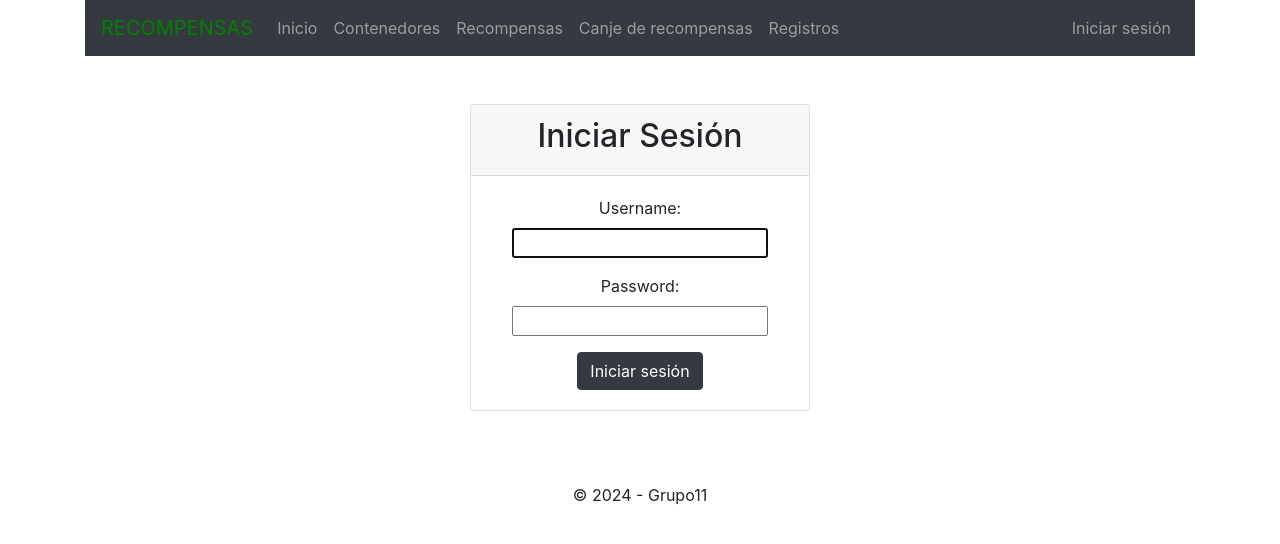
After one commit to wfarelt/BasureroSmart, a Django app: page /login/ in a window 1280 px wide. The commit adds this page. Shown: the top 544 px of the page. Run offline with Django 5.2, Linux system fonts and the light colour scheme.

Commit message:
add login and logout

```diff
--- a/BasureroSmart/settings.py
+++ b/BasureroSmart/settings.py
@@ -179,3 +179,7 @@ SIMPLE_JWT = {
     'ROTATE_REFRESH_TOKENS': True,
     'BLACKLIST_AFTER_ROTATION': True,
 }
+
+
+# settings.py
+LOGIN_URL = '/login/'
--- a/rewards/templates/base.html
+++ b/rewards/templates/base.html
@@ -12,48 +12,50 @@
 
         <header>
             <nav class="navbar navbar-expand-lg navbar-dark bg-dark">
-              <a class="navbar-brand" href="#">RECOMPENSAS</a>
+                <a class="navbar-brand" style="color: green;" href="#">RECOMPENSAS</a>
                 <button class="navbar-toggler" type="button" data-toggle="collapse" data-target="#navbarNavDropdown" aria-controls="navbarNavDropdown" aria-expanded="false" aria-label="Toggle navigation">
                     <span class="navbar-toggler-icon"></span>
                 </button>
                 <div class="collapse navbar-collapse" id="navbarNavDropdown">
                     <!-- Enlaces principales a la izquierda -->
                     <ul class="navbar-nav mr-auto">
-                      <li class="nav-item active">
+                        <li class="nav-item {% if request.path == '/' %}active{% endif %}">
                             <a class="nav-link" href="{% url 'home' %}">Inicio <span class="sr-only">(current)</span></a>
                         </li>
-                      <li class="nav-item">
+                        <li class="nav-item {% if request.path == '/rewards/containers/list' %}active{% endif %}">
                             <a class="nav-link" href="{% url 'list_container' %}">Contenedores</a>
                         </li>
-                      <li class="nav-item">
+                        <li class="nav-item {% if request.path == '/rewards/list' %}active{% endif %}">
                             <a class="nav-link" href="{% url 'list_reward' %}">Recompensas</a>
                         </li>
-                      <li class="nav-item">
+                        <li class="nav-item {% if request.path == '/rewards/claim/list' %}active{% endif %}">
                             <a class="nav-link" href="{% url 'list_claim' %}">Canje de recompensas</a>
+                        </li>
+                        <li class="nav-item {% if request.path == '/users/list' %}active{% endif %}">
+                            <a class="nav-link" href="{% url 'list_user' %}">Registros</a>
                         </li>
                     </ul>
 
                     <!-- Sección de usuario a la derecha -->
                     <ul class="navbar-nav ml-auto">
+                        {% if user.is_authenticated %}
                             <li class="nav-item dropdown">
                                 <a class="nav-link dropdown-toggle" href="#" id="navbarDropdownMenuLink" data-toggle="dropdown" aria-haspopup="true" aria-expanded="false">
-                              {% if user.is_authenticated %}
                                     {{ user.username }}
-                              {% else %}
-                                  Perfil
-                              {% endif %}
                                 </a>
                                 <div class="dropdown-menu" aria-labelledby="navbarDropdownMenuLink">
-                              {% if user.is_authenticated %}
-                                  <a class="dropdown-item" href="">Cerrar sesión</a>
-                              {% else %}
-                                  <a class="dropdown-item" href="#">Iniciar sesión</a>
-                              {% endif %}
+                                    <a class="dropdown-item" href="{% url 'logout' %}">Cerrar sesión</a>
                                 </div>
                             </li>
+                        {% else %}
+                            <li class="nav-item">
+                                <a class="nav-link" href="{% url 'login' %}">Iniciar sesión</a>
+                            </li>
+                        {% endif %}
                     </ul>
                 </div>
             </nav>
+
         </header>
         <br>
 
--- /dev/null
+++ b/rewards/templates/rewards/login.html
@@ -0,0 +1,31 @@
+<!-- rewards/templates/rewards/login.html -->
+{% extends "base.html" %}
+
+{% block content %}
+
+    <div class="col-md-4 offset-md-4 mt-4">
+        <div class="card text-center">
+            <div class="card-header">
+                <h2>Iniciar Sesión</h2>
+            </div>
+
+            <form method="POST">
+                {% csrf_token %}
+
+                <div class="card-body">
+                    {{ form.as_p }}  <!-- Muestra los campos del formulario -->
+                    <button type="submit" class="btn btn-dark">Iniciar sesión</button>
+                </div>
+
+            </form>
+        </div>
+    </div>
+
+  {% if messages %}
+    <div class="messages">
+      {% for message in messages %}
+        <p>{{ message }}</p>
+      {% endfor %}
+    </div>
+  {% endif %}
+{% endblock %}
--- a/rewards/urls.py
+++ b/rewards/urls.py
@@ -3,6 +3,8 @@ from . import views
 
 urlpatterns = [
     path('', views.home, name='home' ),
+    path('login/', views.login_view, name='login'),
+    path('logout/', views.logout_view, name='logout'),
     # Rewards
     path('rewards/create/', views.RewardCreateView.as_view(), name='create_reward' ),
     path('rewards/list', views.RewardListView.as_view(), name='list_reward' ),
@@ -17,4 +19,6 @@ urlpatterns = [
     path('rewards/containers/list', views.WasteContainerListView.as_view(), name='list_container' ),
     path('rewards/containers/create', views.WasteContainerCreateView.as_view(), name='create_container' ),
     path('rewards/containers/update/<int:pk>', views.WasteContainerUpdateView.as_view(), name='update_container' ),
+    # Users
+    path('users/list', views.UserListView.as_view(), name='list_user' ),
 ]
--- a/rewards/views.py
+++ b/rewards/views.py
@@ -1,10 +1,18 @@
 from django.shortcuts import redirect, render
 from django.urls import reverse_lazy
 from .models import Reward, RewardClaim
+from core.models import Transaction
 from core.models import WasteContainer, User
 from .forms import RewardForm, RewardClaimForm, WasteContainerForm
 from django.views.generic import CreateView, ListView, UpdateView
 
+from django.contrib.auth import authenticate, login, logout
+from django.contrib.auth.forms import AuthenticationForm
+from django.contrib import messages
+
+from django.contrib.auth.mixins import LoginRequiredMixin
+from django.views.generic import TemplateView
+from django.contrib.auth.decorators import login_required
 
 # Create your views here.
 
@@ -21,27 +29,49 @@ def home(request):
     }
     return render(request, 'rewards/home.html', context)
 
-class RewardListView(ListView):
+def login_view(request):
+    if request.method == 'POST':
+        form = AuthenticationForm(request, data=request.POST)
+        if form.is_valid():
+            user = form.get_user()
+            login(request, user)
+            messages.success(request, 'Inicio de sesión exitoso')
+            return redirect('home')  # Redirige a la página principal después de iniciar sesión
+        else:
+            messages.error(request, 'Credenciales incorrectas')
+    else:
+        form = AuthenticationForm()
+
+    return render(request, 'rewards/login.html', {'form': form})
+
+def logout_view(request):
+    logout(request)
+    return redirect('login')  # Redirige al login después de cerrar sesión
+
+class RewardListView(LoginRequiredMixin, ListView):
     model = Reward
     template_name = 'rewards/reward_list.html'
     context_object_name = 'rewards'
+    login_url = 'login'
     # añadir titulo
     def get_context_data(self, **kwargs):
         context = super().get_context_data(**kwargs)
         context['title'] = 'Listado de Recompensas'
         return context
 
-class RewardCreateView(CreateView):
+class RewardCreateView(LoginRequiredMixin, CreateView):
     model = Reward
     form_class = RewardForm
     template_name = 'rewards/reward_form.html'
     success_url = reverse_lazy('list_reward')
+    login_url = 'login'
 
-class RewardUpdateView(UpdateView):
+class RewardUpdateView(LoginRequiredMixin, UpdateView):
     model = Reward
     form_class = RewardForm
     template_name = 'rewards/reward_form.html'
     success_url = reverse_lazy('list_reward')
+    login_url = 'login'
 
 def disable_reward(request, pk):
     reward = Reward.objects.get(pk=pk)
@@ -55,10 +85,11 @@ def enable_reward(request, pk):
     reward.save()
     return redirect('list_reward')
 
-class RewardClaimListView(ListView):
+class RewardClaimListView(LoginRequiredMixin, ListView):
     model = RewardClaim
     template_name = 'rewards/claim_list.html'
     context_object_name = 'claims'
+    login_url = 'login'
     # añadir titulo
     def get_context_data(self, **kwargs):
         context = super().get_context_data(**kwargs)
@@ -80,24 +111,42 @@ def claim_cancel(request, pk):
     claim.save()
     return redirect('list_claim')
 
-class WasteContainerListView(ListView):
+class WasteContainerListView(LoginRequiredMixin, ListView):
     model = WasteContainer
     template_name = 'rewards/container_list.html'
     context_object_name = 'containers'
+    login_url = 'login'
     # añadir titulo
     def get_context_data(self, **kwargs):
         context = super().get_context_data(**kwargs)
         context['title'] = 'Listado de Contenedores'
         return context
 
-class WasteContainerCreateView(CreateView):
+class WasteContainerCreateView(LoginRequiredMixin, CreateView):
     model = WasteContainer
     form_class = WasteContainerForm
     template_name = 'rewards/container_form.html'
     success_url = reverse_lazy('list_container')
+    login_url = 'login'
 
-class WasteContainerUpdateView(UpdateView):
+class WasteContainerUpdateView(LoginRequiredMixin, UpdateView):
     model = WasteContainer
     form_class = WasteContainerForm
     template_name = 'rewards/container_form.html'
     success_url = reverse_lazy('list_container')
+    login_url = 'login'
+
+# Lista de usuarios, nombre de usuario, nombre, apellido, correo electrónico, cantidad de transacciones, cantidad de puntos, cantidad de recompensas canjeadas
+class UserListView(LoginRequiredMixin, ListView):
+    model = User
+    template_name = 'rewards/user_list.html'
+    context_object_name = 'users'
+    login_url = 'login'
+
+    # añadir titulo
+    def get_context_data(self, **kwargs):
+        context = super().get_context_data(**kwargs)
+        context['title'] = 'Listado de Usuarios'
+        context['transactions'] = Transaction.objects.filter(user=self.request.user).count()
+        context['claims'] = RewardClaim.objects.filter(user=self.request.user).count()
+        return context
```
Also changed, not shown: rewards/templates/rewards/user_list.html (added, +24 -0 lines), README.md, media/rewards/polera2.jpg (added). Lines whose indentation alone changed are shown as unchanged.
